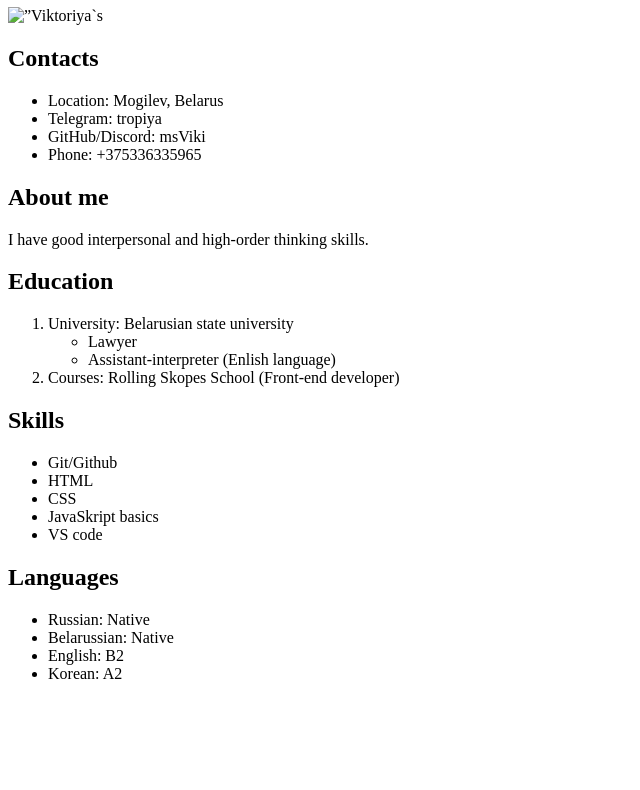
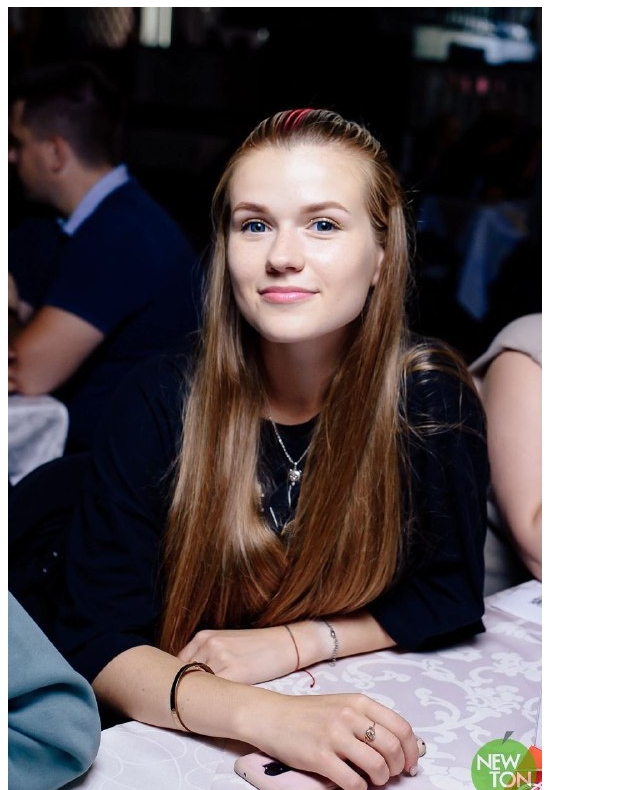
Before and after one commit to msViki/rsschool-cv22, a plain HTML site: page index.html in a window 1280 px wide. Shown: the part 73-863 px from the top of the page, without its empty margins (0-640 px from the left). Before the commit the page ends 800 px from the top, so only its background shows below. Drawn offline with Linux system fonts and the light colour scheme.

Commit message:
feat: add photo

```diff
--- a/index.html
+++ b/index.html
@@ -12,7 +12,7 @@
 <body>
 <h1>Viktoriya Osmolovskaya</h1>
 
-<img scr=”” alt=”Viktoriya`s photo”>
+<img src="image.jpg" alt="My photo">
 
 <section><h2>Contacts</h2>
 <ul>
```
Also changed, not shown: image.jpg (added).
